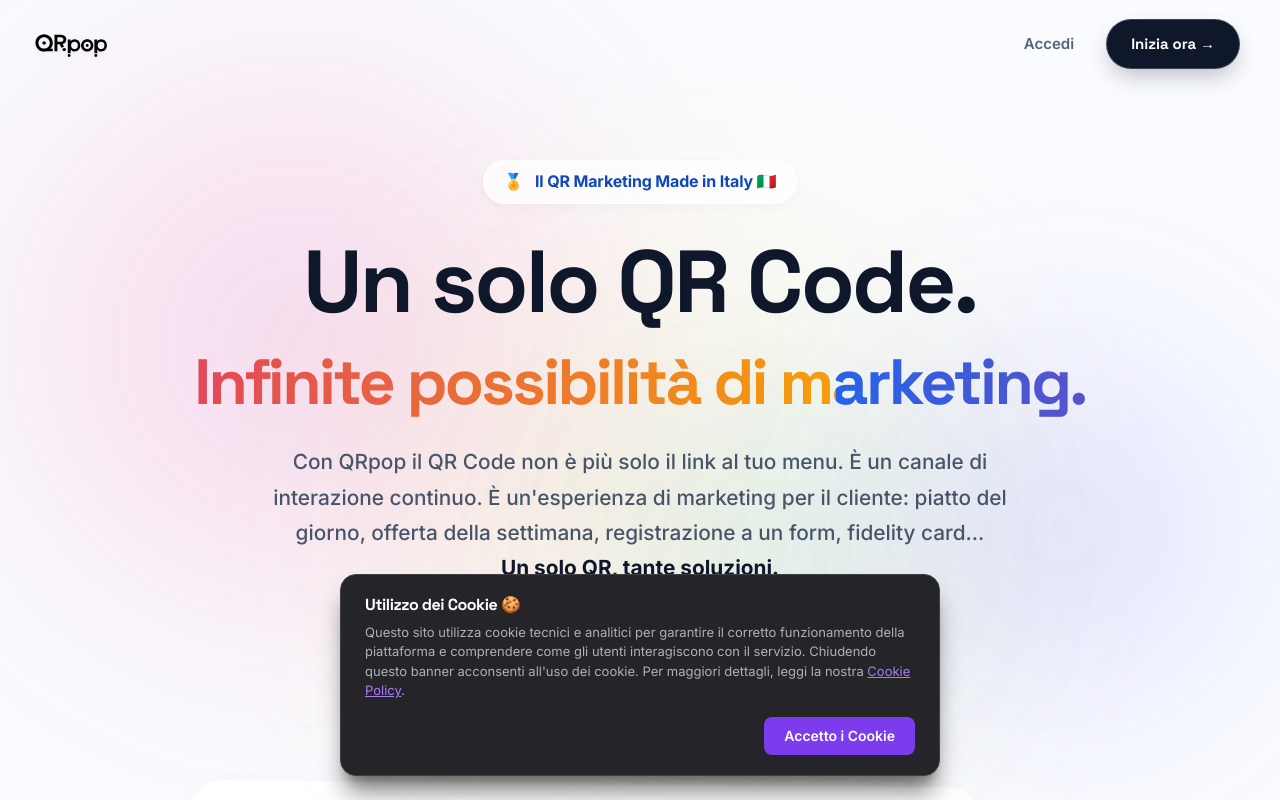
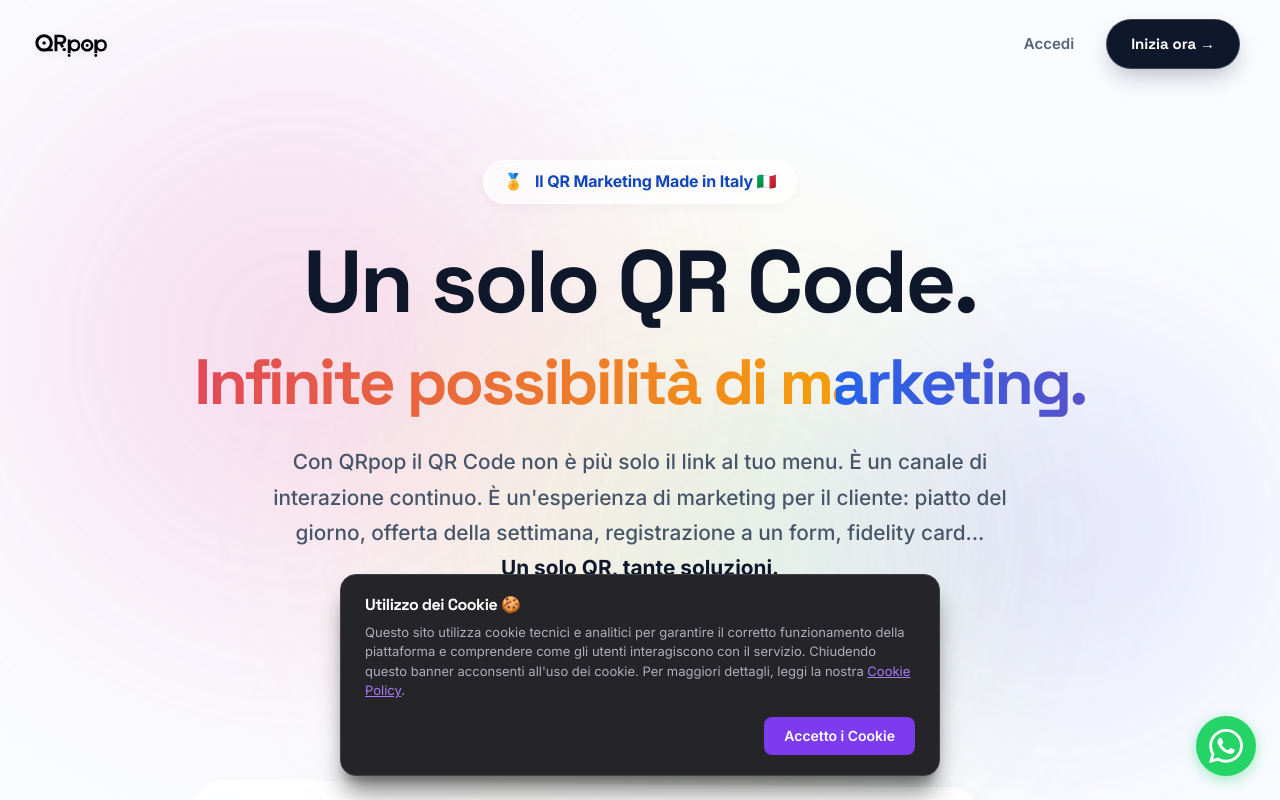
Before and after one commit to cgabelli/qrpop, a Next.js app: page / in a window 1280 px wide. Shown: the top 800 px of the page. Built offline with nearby package versions, Linux system fonts and the light colour scheme; no server answers.

Commit message:
feat(ui): add floating WhatsApp support widget to layout

```diff
--- a/app/layout.tsx
+++ b/app/layout.tsx
@@ -24,6 +24,7 @@
 };
 
 import { CookieBanner } from "@/components/CookieBanner";
+import WhatsAppWidget from "@/components/WhatsAppWidget";
 
 export default function RootLayout({
   children,
@@ -34,8 +35,10 @@
     <html lang="it" className={inter.className}>
       <body className="min-h-screen antialiased">
         {children}
+        <WhatsAppWidget />
         <CookieBanner />
       </body>
+
     </html>
   );
 }
--- /dev/null
+++ b/components/WhatsAppButton.tsx
@@ -0,0 +1,47 @@
+"use client";
+
+import { useState, useEffect } from "react";
+
+export default function WhatsAppButton({ text }: { text: string }) {
+  const [hover, setHover] = useState(false);
+  const [mounted, setMounted] = useState(false);
+
+  useEffect(() => {
+    setMounted(true);
+  }, []);
+
+  if (!mounted) return null;
+
+  return (
+    <a
+      href={`https://wa.me/393484106020?text=${encodeURIComponent(text)}`}
+      target="_blank"
+      rel="noopener noreferrer"
+      style={{
+        position: "fixed",
+        bottom: 24,
+        right: 24,
+        width: 60,
+        height: 60,
+        background: "#25d366",
+        borderRadius: "50%",
+        display: "flex",
+        alignItems: "center",
+        justifyContent: "center",
+        boxShadow: hover ? "0 8px 24px rgba(37,211,102,0.6)" : "0 4px 14px rgba(37,211,102,0.4)",
+        zIndex: 9999,
+        color: "white",
+        transition: "all 0.2s cubic-bezier(0.175, 0.885, 0.32, 1.275)",
+        transform: hover ? "scale(1.08)" : "scale(1)",
+      }}
+      onMouseEnter={() => setHover(true)}
+      onMouseLeave={() => setHover(false)}
+      title="Assistenza WhatsApp"
+      aria-label="Assistenza WhatsApp"
+    >
+      <svg width="34" height="34" viewBox="0 0 24 24" fill="currentColor">
+        <path d="M17.472 14.382c-.297-.149-1.758-.867-2.03-.967-.273-.099-.471-.148-.67.15-.197.297-.767.966-.94 1.164-.173.199-.347.223-.644.075-.297-.15-1.255-.463-2.39-1.475-.883-.788-1.48-1.761-1.653-2.059-.173-.297-.018-.458.13-.606.134-.133.298-.347.446-.52.149-.174.198-.298.298-.497.099-.198.05-.371-.025-.52-.075-.149-.669-1.612-.916-2.207-.242-.579-.487-.5-.669-.51-.173-.008-.371-.01-.57-.01-.198 0-.52.074-.792.372-.272.297-1.04 1.016-1.04 2.479 0 1.462 1.065 2.875 1.213 3.074.149.198 2.096 3.2 5.077 4.487.709.306 1.262.489 1.694.625.712.227 1.36.195 1.871.118.571-.085 1.758-.719 2.006-1.413.248-.694.248-1.289.173-1.413-.074-.124-.272-.198-.57-.347m-5.421 7.403h-.004a9.87 9.87 0 01-5.031-1.378l-.361-.214-3.741.982.998-3.648-.235-.374a9.86 9.86 0 01-1.51-5.26c.001-5.45 4.436-9.884 9.888-9.884 2.64 0 5.122 1.03 6.988 2.898a9.825 9.825 0 012.893 6.994c-.003 5.45-4.437 9.884-9.885 9.884m8.413-18.297A11.815 11.815 0 0012.05 0C5.495 0 .16 5.335.157 11.892c0 2.096.547 4.142 1.588 5.945L.057 24l6.305-1.654a11.882 11.882 0 005.683 1.448h.005c6.554 0 11.89-5.335 11.893-11.893a11.821 11.821 0 00-3.48-8.413z"/>
+      </svg>
+    </a>
+  );
+}
--- /dev/null
+++ b/components/WhatsAppWidget.tsx
@@ -0,0 +1,16 @@
+import { auth } from "@/lib/auth";
+import WhatsAppButton from "./WhatsAppButton";
+
+export default async function WhatsAppWidget() {
+  const session = await auth();
+  const user = session?.user as { email?: string; name?: string; businessName?: string } | undefined;
+
+  let text = "Ciao! Ho bisogno di maggiori informazioni su QRpop.";
+  if (user) {
+    const name = user.businessName || user.name || "un utente";
+    const email = user.email ? ` (${user.email})` : "";
+    text = `Ciao! Sono ${name}${email} e ho bisogno di assistenza con QRpop.`;
+  }
+
+  return <WhatsAppButton text={text} />;
+}
```
